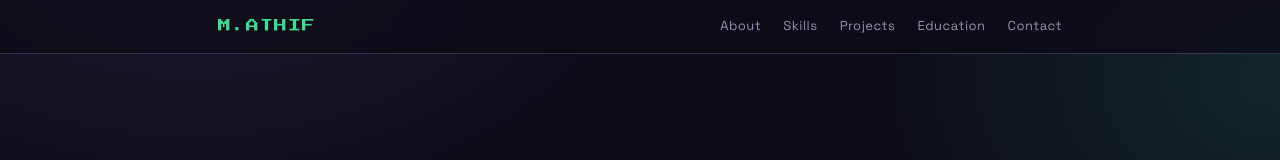
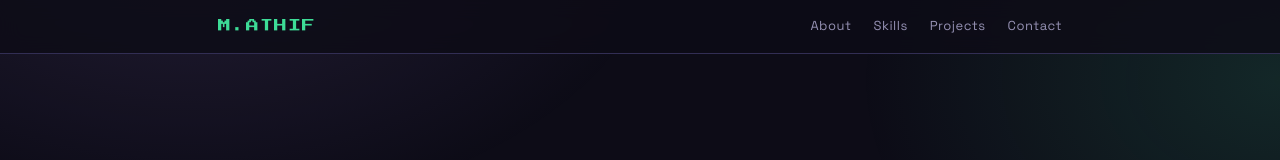
Before and after one commit to m05at/portfolio_website, a plain HTML site: page index.html in a window 1280 px wide. Shown: the top 160 px of the page. Drawn offline with Linux system fonts and the light colour scheme.

Commit message:
Update index.html

```diff
--- a/index.html
+++ b/index.html
@@ -305,7 +305,6 @@
       <a href="#about">About</a>
       <a href="#skills">Skills</a>
       <a href="#projects">Projects</a>
-      <a href="#education">Education</a>
       <a href="#contact">Contact</a>
     </div>
   </div>
```
